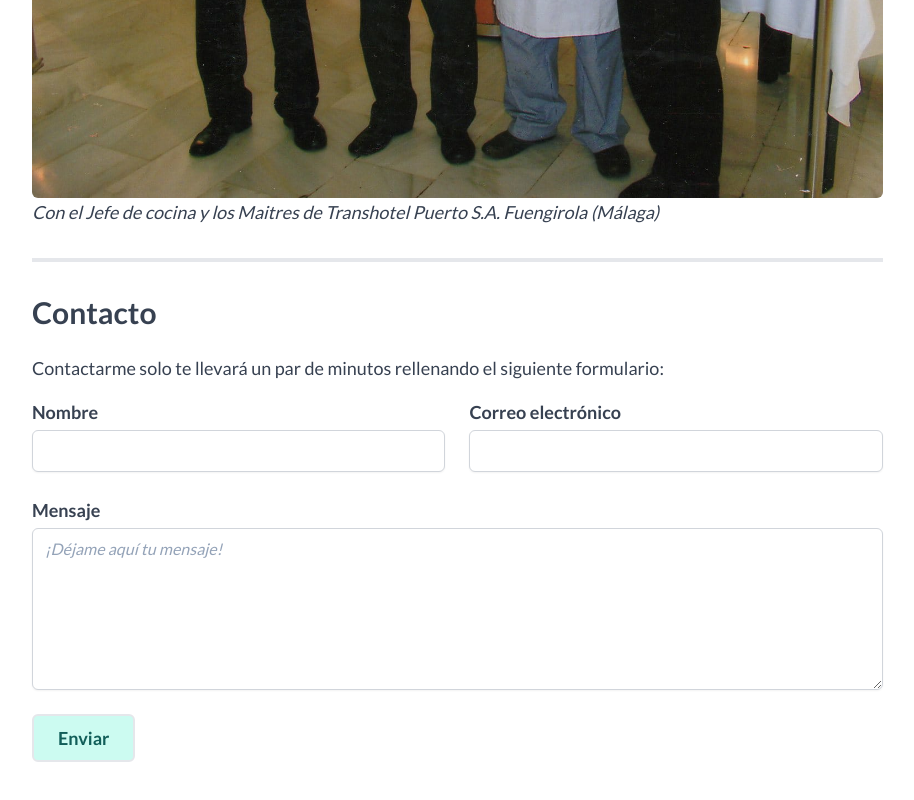
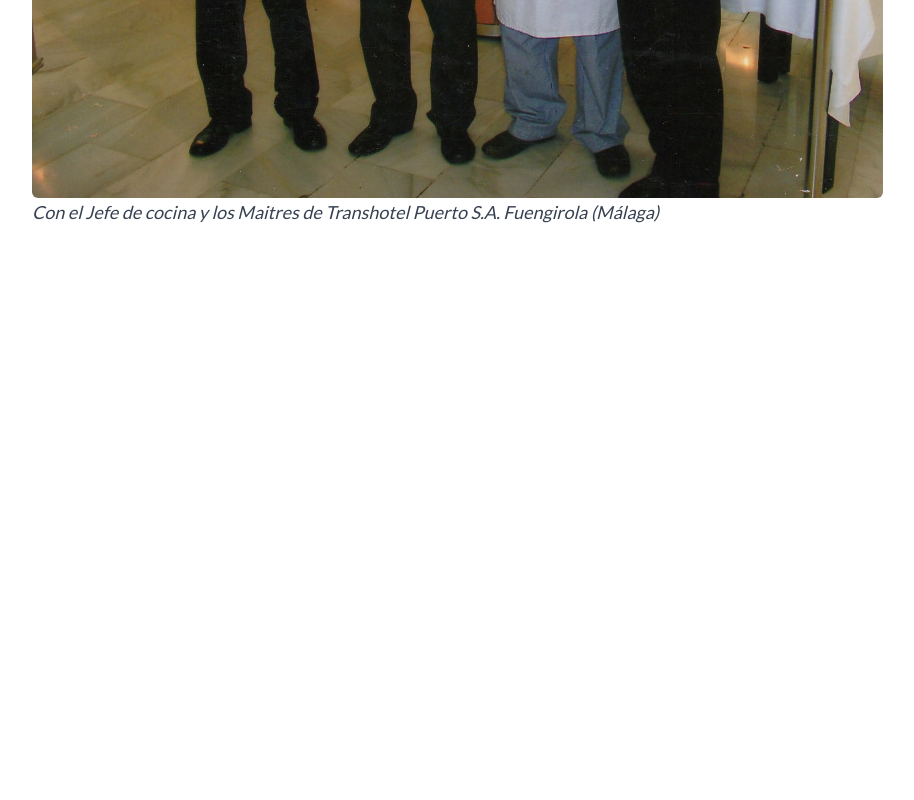
Before and after one commit to Belco90/papa-portfolio, a Next.js app: page / in a window 1280 px wide. Shown: the part 4220-5020 px from the top of the page, without its empty margins (8-922 px from the left). After the commit the page ends 4486 px from the top, so only its background shows below. Built offline with nearby package versions, Linux system fonts and the light colour scheme.

Commit message:
Remove contact form

```diff
--- a/src/app/page.tsx
+++ b/src/app/page.tsx
@@ -10,8 +10,6 @@ import {
 	FaMusic,
 	FaComment,
 } from 'react-icons/fa'
-
-import ContactForm from '~/components/ContactForm'
 
 import pictureWorkshop from '@app-public/images/picture-workshop.jpeg'
 import pictureWestSideStory from '@app-public/images/picture-west-side-story.jpeg'
@@ -175,19 +173,6 @@ const HomePage = () => {
 					</figcaption>
 				</figure>
 			</section>
-
-			<hr className="my-8 border-2" />
-
-			<section id="contact">
-				<h2 className="mb-6 text-3xl font-bold">Contacto</h2>
-
-				<p className="mb-4">
-					Contactarme solo te llevará un par de minutos rellenando el siguiente
-					formulario:
-				</p>
-
-				<ContactForm />
-			</section>
 		</>
 	)
 }
--- a/src/components/ContactForm.tsx
+++ /dev/null
@@ -1,94 +0,0 @@
-'use client'
-
-import toast from 'react-hot-toast'
-import Link from '~/components/Link'
-import type { FormEvent } from 'react'
-import { useState } from 'react'
-
-const FORM_ENDPOINT = process.env.NEXT_PUBLIC_GETFORM_ENDPOINT
-
-const COMMON_LABEL_CLASSES = 'font-bold'
-
-const COMMON_INPUT_CLASSES =
-	'block mt-1 w-full rounded-md border-gray-300 shadow-sm focus:border-brand-300 focus:ring focus:ring-brand-200 focus:ring-opacity-50'
-
-const ERROR_MESSAGE = (
-	<div>
-		Algo salió mal, pero recuerda que puedas contactarme en{' '}
-		<Link href="mailto:cbs.m61@gmail.com">cbs.m61@gmail.com</Link>
-	</div>
-)
-
-const ContactForm = () => {
-	const [isSubmitting, setIsSubmitting] = useState<boolean>(false)
-
-	const handleFormSubmit = async (event: FormEvent<HTMLFormElement>) => {
-		setIsSubmitting(true)
-		event.preventDefault()
-		const form = event.target as HTMLFormElement
-
-		if (!FORM_ENDPOINT) {
-			toast.error(ERROR_MESSAGE)
-			return
-		}
-
-		const formData = new FormData(form)
-		const resp = await fetch(FORM_ENDPOINT, { method: 'POST', body: formData })
-
-		if (resp.ok) {
-			toast.success('¡Mensaje enviado con éxito!')
-			form.reset()
-		} else {
-			toast.error(ERROR_MESSAGE)
-		}
-
-		setIsSubmitting(false)
-	}
-
-	return (
-		<form onSubmit={handleFormSubmit}>
-			<div className="grid gap-6">
-				<div className="grid gap-6 md:grid-cols-2">
-					<label className="block">
-						<span className={COMMON_LABEL_CLASSES}>Nombre</span>{' '}
-						<input
-							name="full-name"
-							type="text"
-							required
-							className={COMMON_INPUT_CLASSES}
-						/>
-					</label>
-					<label className="block">
-						<span className={COMMON_LABEL_CLASSES}>Correo electrónico</span>{' '}
-						<input
-							name="email"
-							type="email"
-							required
-							className={COMMON_INPUT_CLASSES}
-						/>
-					</label>
-				</div>
-
-				<label className="block">
-					<span className={COMMON_LABEL_CLASSES}>Mensaje</span>{' '}
-					<textarea
-						name="message"
-						required
-						placeholder="¡Déjame aquí tu mensaje!"
-						rows={6}
-						className={`${COMMON_INPUT_CLASSES} placeholder:italic placeholder:text-slate-400`}
-					/>
-				</label>
-				<button
-					type="submit"
-					disabled={isSubmitting}
-					className="w-fit rounded-md border-2 bg-brand-100 py-2 px-6 font-bold text-brand-800 transition duration-300 hover:bg-brand-200 focus:ring focus:ring-brand-200 focus:ring-opacity-50 active:bg-brand-500 disabled:bg-neutral-500"
-				>
-					{isSubmitting ? 'Enviando...' : 'Enviar'}
-				</button>
-			</div>
-		</form>
-	)
-}
-
-export default ContactForm
```
